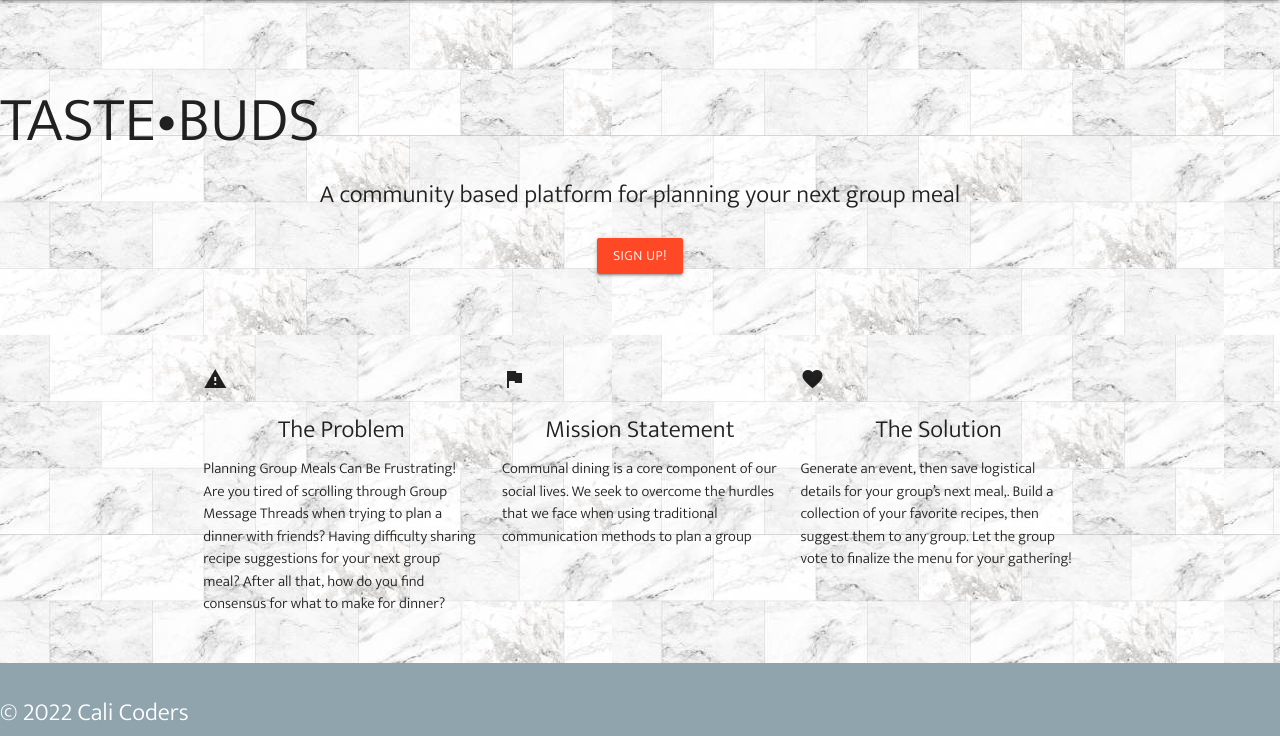
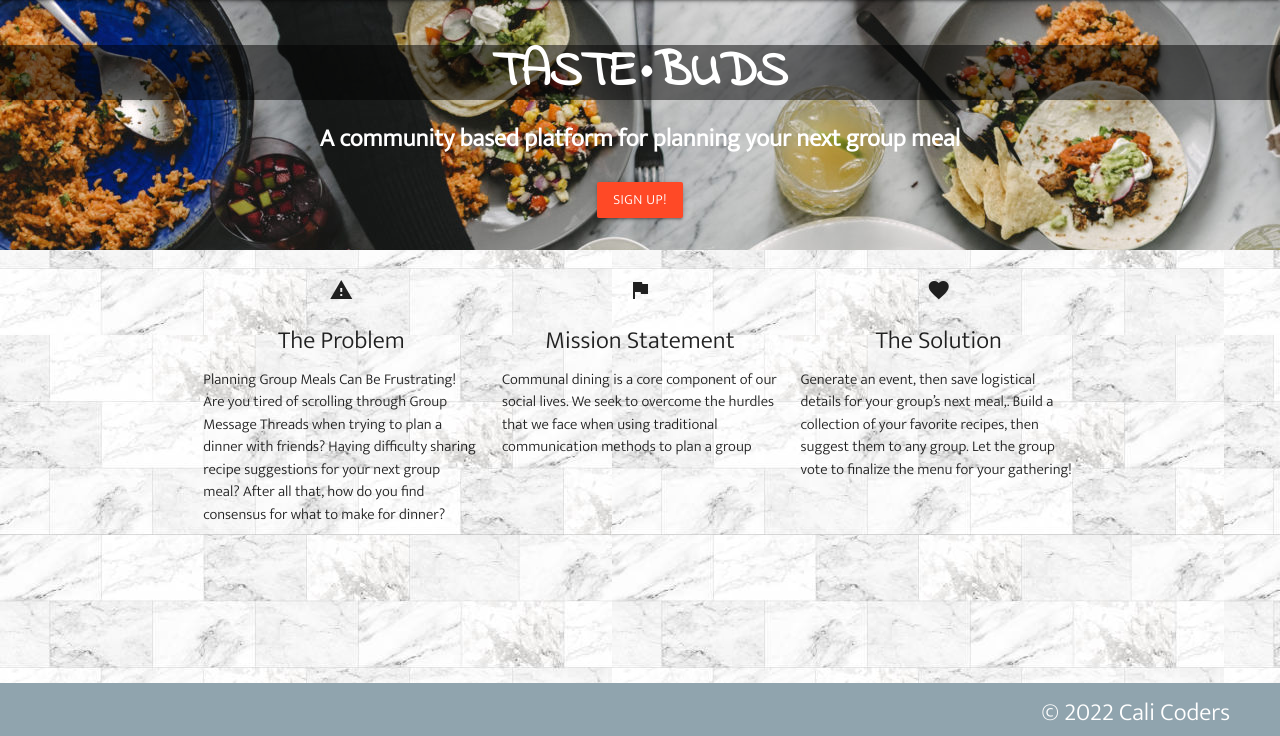
Before and after one commit to adevlinb/fakebuds, a Django app: page / in a window 1280 px wide. Shown: the part 64-800 px from the top of the page. Run offline with Django 4.2, Linux system fonts and the light colour scheme; some libraries are stand-ins or nearby versions.

Commit message:
updates landing page

```diff
--- a/main_app/static/css/style.css
+++ b/main_app/static/css/style.css
@@ -6,6 +6,83 @@ body {
   background-image: url("../images/background4.jpeg");
   box-sizing: border-box;
 }
+
+main {
+  flex: 1 0 auto;
+}
+
+footer.page-footer {
+  padding-top: 0;
+  padding-right: 50px;
+  text-align: right;
+}
+
+/* .recipe-card {
+  border-radius: 20px;
+  max-width: 200px;
+} */
+
+/* .card_image {
+  border-radius: 15px;
+  max-width: 300px;
+} */
+
+/* .group_margin {
+  margin: 20px;
+} */
+
+.home_background {
+  background-image: url("../images/main_img1.jpeg");
+  height: 250px;
+  align-items: center;
+  justify-content: center;
+}
+
+.taste_title {
+  margin-top: 0;
+  align-items: center;
+  justify-content: center;
+  text-align: center;
+  color: white;
+  font-family: 'Indie Flower', cursive;
+  font-size: 50px;
+  font-weight: bolder;
+}
+
+.land_icon {
+  text-align: center;
+  margin: none;
+}
+
+.header {
+  color: white;
+  font-weight: 900;
+}
+
+/* .card {
+  background-image: url("../images/bamboo12.png");
+  background-size: contain;
+} */
+
+/* p {
+  font-weight: 900;
+  font-size: larger;
+} */
+
+.landing_titles {
+  background-color: rgba(0, 0, 0, 0.5);
+  align-items: center;
+  justify-content: center;
+}
+
+/* .required-field {
+  font-size: x-large;
+  color: black;
+} */
+
+/* #group-detail {
+  margin: 20px;
+} */
 
 #footer {
   margin: 40px;
@@ -42,4 +119,7 @@ body {
   background-size: contain;
   border-radius: 20px;
   max-width: 400px;
+  border-style: solid;
+  border-width: 2px;
+  border-color: black;
 }
--- a/main_app/templates/events/events_create.html
+++ b/main_app/templates/events/events_create.html
@@ -2,8 +2,8 @@
 {% block content %}
 <div class="container">
     <h1>Event: {{ event.title }}</h1>
-    <div class="card">
-        <div class="card-content">
+    <div class="card" style="border-radius: 20px;">
+        <div class="card-content" style="border-radius: 20px;">
             <form action="{% url 'add_event' group.id %}" enctype="multipart/form-data" method="POST">
                 {% csrf_token %}
                 {{ event_form.as_p }}
--- a/main_app/templates/groups/index.html
+++ b/main_app/templates/groups/index.html
@@ -8,8 +8,8 @@
     <div class="row">
         {% for group in groups %}
         <div class="col s4">
-            <div class="card">
-                <div class="card-content">
+            <div class="card" style="border-radius: 20px;">
+                <div class="card-content" style="border-radius: 20px;">
                     <a href="{% url 'detail' group.id %}">
                         <span class="card-title">{{ group.name }}</span>
                     </a>
--- a/main_app/views.py
+++ b/main_app/views.py
@@ -80,13 +80,29 @@ def groups_index(request):
 class GroupCreate(LoginRequiredMixin, CreateView):
   model = Group
   fields = ['name', 'description']
-  # This inherited method is called when a
-  # valid group form is being submitted
+
   def form_valid(self, form):
-    # form.instance is the group object
     form.instance.user = self.request.user
     form.instance.leader = self.request.user.username
-    return super().form_valid(form)
+    new_group = super().form_valid(form)
+
+
+    photo_file = self.request.FILES.get('photo-file', None)
+    if photo_file:
+      s3 = boto3.client('s3')
+      # need a unique "key" name for s3
+      # and need the same file extension as well
+      key = uuid.uuid4().hex[:8] + photo_file.name[photo_file.name.rfind('.'):]
+      try:
+        bucket = os.environ['S3_BUCKET']
+        s3.upload_fileobj(photo_file, bucket, key)
+        url = f"{os.environ['S3_BASE_URL']}{bucket}/{key}"
+        PhotoGroup.objects.create(url=url, group_id=new_group.id)
+      except Exception as e:
+        print('An error occured uploading file to S3')
+        print(e)
+
+    return redirect('detail', group_id=new_group.id)
 
 
 @login_required
@@ -224,28 +240,40 @@ def vote_up(request, event_id, recipe_id):
 
 
 
-@login_required
-def add_photo_group(request, group_id):
-  # photo file will be the "name" attribute of the input
-  photo_file = request.FILES.get('photo-file', None)
-  if photo_file:
-    s3 = boto3.client('s3')
-    # need a unique "key" name for s3
-    # and need the same file extension as well
-    key = uuid.uuid4().hex[:8] + photo_file.name[photo_file.name.rfind('.'):]
-    try:
-      bucket = os.environ['S3_BUCKET']
-      s3.upload_fileobj(photo_file, bucket, key)
-      url = f"{os.environ['S3_BASE_URL']}{bucket}/{key}"
-      PhotoGroup.objects.create(url=url, group_id=group_id)
-    except Exception as e:
-      print('An error occured uploading file to S3')
-      print(e)
 
-  return redirect('detail', group_id=group_id)
 
 
 
 
 
 #############################   TESTING PHOTO / Create same time    ######################################
+
+# class GroupCreate(LoginRequiredMixin, CreateView):
+#   model = Group
+#   fields = ['name', 'description']
+
+#   def form_valid(self, form):
+#     form.instance.user = self.request.user
+#     form.instance.leader = self.request.user.username
+#     return super().form_valid(form)
+
+
+#     @login_required
+# def add_photo_group(request, group_id):
+#   # photo file will be the "name" attribute of the input
+#   photo_file = request.FILES.get('photo-file', None)
+#   if photo_file:
+#     s3 = boto3.client('s3')
+#     # need a unique "key" name for s3
+#     # and need the same file extension as well
+#     key = uuid.uuid4().hex[:8] + photo_file.name[photo_file.name.rfind('.'):]
+#     try:
+#       bucket = os.environ['S3_BUCKET']
+#       s3.upload_fileobj(photo_file, bucket, key)
+#       url = f"{os.environ['S3_BASE_URL']}{bucket}/{key}"
+#       PhotoGroup.objects.create(url=url, group_id=group_id)
+#     except Exception as e:
+#       print('An error occured uploading file to S3')
+#       print(e)
+
+#   return redirect('detail', group_id=group_id)
```
Also changed, not shown: main_app/templates/groups/detail.html (+25 -4 lines).
